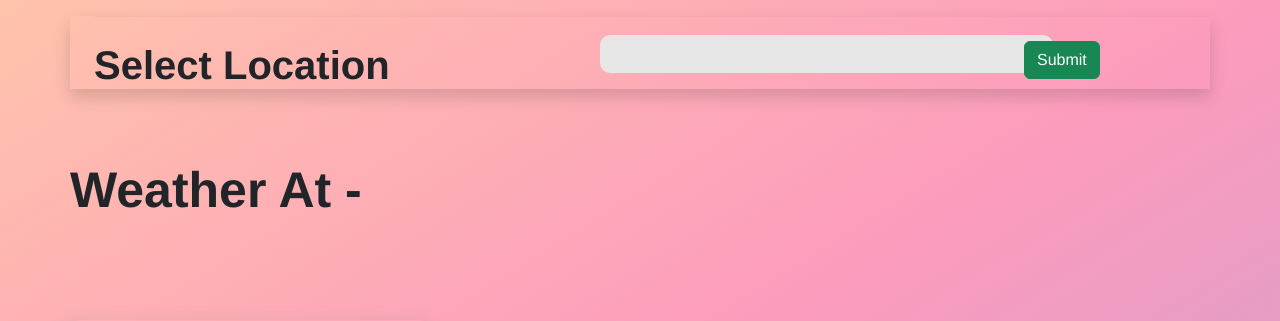
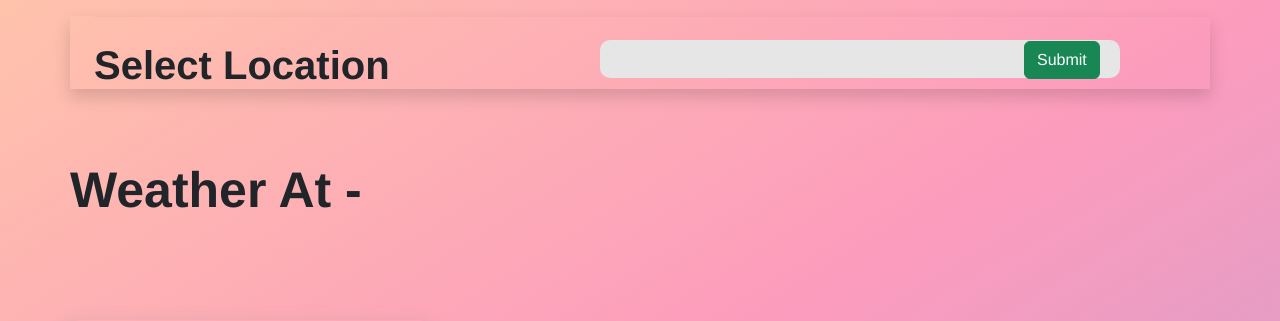
Before and after one commit to Narendra-lella/Weather-forecast, a Django app: template app1/templates/mainpage.html in a window 1280 px wide. Shown: the top 321 px of the page. Run offline with Django 4.2, Linux system fonts and the light colour scheme; the template is opened without the code that fills it, so the values that code supplies are empty.

Commit message:
version-3

```diff
--- a/app1/emails.py
+++ b/app1/emails.py
@@ -5,7 +5,7 @@ from django.conf import settings
 def send_emails(email, token):
 
     subject = ' Conform Login'
-    message = f'Conform your account clicking on the link: http://127.0.0.1:8000/homepage/'
+    message = 'Conform your account clicking on the link: http://127.0.0.1:8000/homepage/'
     email_from = settings.EMAIL_HOST_USER
     recipient_list = []
     send_mail(subject , message, email_from, recipient_list)
--- a/app1/static/mainpage.css
+++ b/app1/static/mainpage.css
@@ -17,15 +17,16 @@ body {
     background: #e6e6e6;
     height: 30px;
     display: flex;
-    width: auto;
+    width: 40%;
     align-items: center;
     border-radius: 10px;
     padding: 0 0;
     margin: 0px 0;
     border: none;
     position: absolute;
-    top: 35px;
+    top: 40px;
     left: 75vh;
+	font-size: medium;
 }
 
 h1{
--- a/app1/templates/mainpage.html
+++ b/app1/templates/mainpage.html
@@ -25,7 +25,8 @@
                     <h3 class="location">Select Location
                     <input type="text"  class="p-1 text-decoration-none inputtxt" name="city" >
                     <button class="btn btn-success submit" type="submit">Submit</button></h3>
-    </div> </form>
+                </div>
+        </form>
     <div class="container firstcon" id="app">
         <div v-if="infos.city">
             <h1>
```
Also changed, not shown: app1/views.py (+27 -24 lines).
